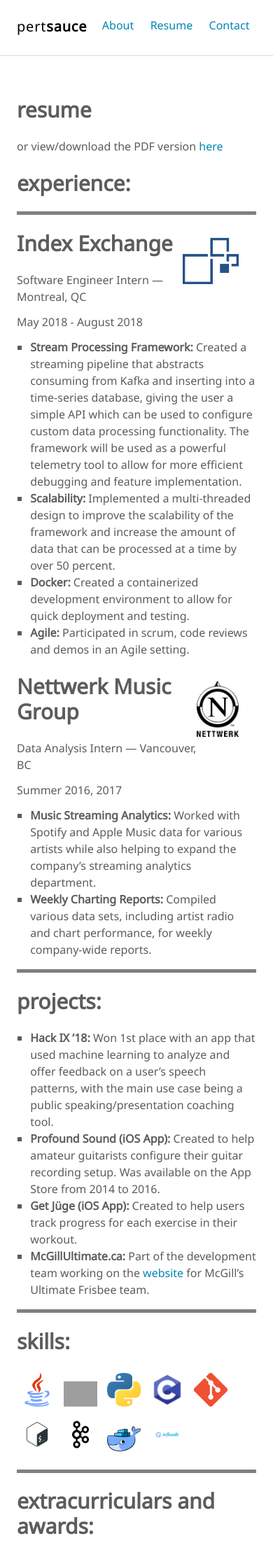
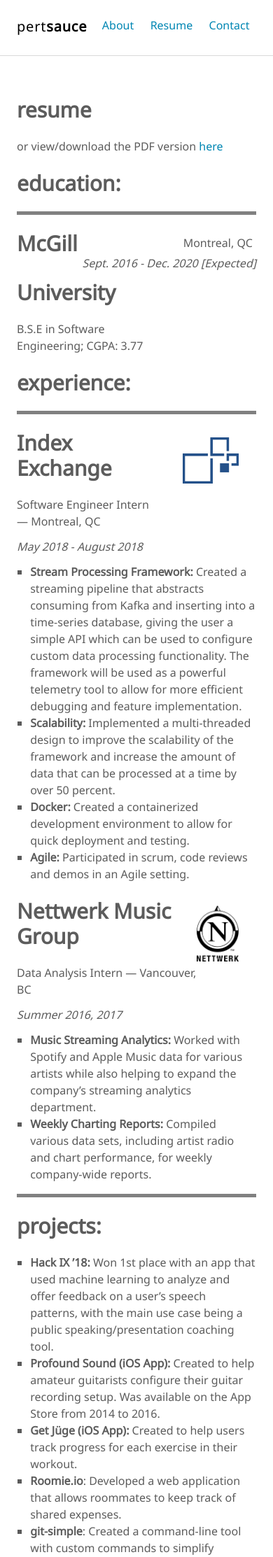
Before and after one commit to kraglalbert/kraglalbert.github.io, a Jekyll site: the page built from resume.md, in a window 390 px wide. Shown: the top 2225 px of the page at 70% size. Built offline with Jekyll 4.4.1, drawn with Linux system fonts in a browser that asks for light colours; some of the changed text lies outside the part shown; grey boxes are pictures that could not be loaded.

Commit message:
Updated Resume page

```diff
--- a/resume.md
+++ b/resume.md
@@ -8,6 +8,7 @@
 .experience-img {max-width: 80px; max-height: 80px; margin-right: 25px; margin-top: 10px;}
 .experience-img-container {float:right; text-align: center;}
 .experience-title {position: relative; float: left;}
+.education-text-container {float:right; text-align: right; word-break:break-all;}
 .h-line {border-bottom: thick solid gray;}
 .img-wrap {display: inline; position: relative;}
 .img__description {
@@ -25,54 +26,75 @@
     transition: opacity .2s, visibility .2s;
 }
 .img-wrap:hover .img__description {visibility: visible; opacity: 1;}
-.icon {max-width: 14%; margin: 5px;}
-.icon:hover { opacity: 0.7;}
-}}
+.icon {max-width: 14.4%; margin: 5px;}
+.icon:hover {opacity: 0.7;}
+@media screen and (max-width: 480px) {
+    .sidebar-title {
+        width: 200px;
+    }
+}
 </style>
 
 <div class="h-line">
     <p>or view/download the PDF version <a href="{{site.baseurl}}/Albert_Kragl_Resume.pdf" target="_blank">here</a></p>
-    <h1>experience:</h1>
+    <h1>education:</h1>
 </div>
 
-<div class="experience-item">
+<div>
+    <div class="education-text-container">
+        <p style="margin: 5px;">Montreal, QC</p>
+        <p style="font-style: italic;">Sept. 2016 - Dec. 2020 [Expected]</p>
+    </div>
+    <div class="sidebar-title">
+        <h1>McGill University</h1>
+        <p>B.S.E in Software Engineering; CGPA: 3.77</p>
+    </div>
+</div>
+
+<!-- Experience section -->
+<h1>experience:</h1>
+<div class="h-line"></div>
+
+<div>
     <div class="experience-img-container">
         <img src="{{site.baseurl}}/assets/images/ix-logo.png" class="experience-img">
     </div>
     <div class="sidebar-title">
         <h1>Index Exchange</h1>
-        <p><b>Software Engineer Intern — Montreal, QC</b></p>
-        <p><i>May 2018 - August 2018</i></p>
+        <p>Software Engineer Intern — Montreal, QC</p>
+        <p style="font-style: italic;">May 2018 - August 2018</p>
     </div>
 </div>
 
-* **Stream Processing Framework:** Created a streaming pipeline that abstracts consuming from Kafka and inserting into a time-series database, giving the user a simple API which can be used to configure custom data processing functionality. The framework will be used as a powerful telemetry tool to allow for more efficient debugging and feature implementation.
-* **Scalability:** Implemented a multi-threaded design to improve the scalability of the framework and increase the amount of data that can be processed at a time by over 50 percent.
-* **Docker:** Created a containerized development environment to allow for quick deployment and testing.
-* **Agile:** Participated in scrum, code reviews and demos in an Agile setting.
+- **Stream Processing Framework:** Created a streaming pipeline that abstracts consuming from Kafka and inserting into a time-series database, giving the user a simple API which can be used to configure custom data processing functionality. The framework will be used as a powerful telemetry tool to allow for more efficient debugging and feature implementation.
+- **Scalability:** Implemented a multi-threaded design to improve the scalability of the framework and increase the amount of data that can be processed at a time by over 50 percent.
+- **Docker:** Created a containerized development environment to allow for quick deployment and testing.
+- **Agile:** Participated in scrum, code reviews and demos in an Agile setting.
 
-<div class="experience-item">
-    <div class="experience-img-container">
+<div>
+    <span class="experience-img-container">
         <img src="{{site.baseurl}}/assets/images/nettwerk-logo.png" class="experience-img">
-    </div>
-    <div class="sidebar-title">
+    </span>
+    <span class="sidebar-title">
         <h1>Nettwerk Music Group</h1>
-        <p><b>Data Analysis Intern — Vancouver, BC</b></p>
-        <p><i>Summer 2016, 2017</i></p>
-    </div>
+        <p>Data Analysis Intern — Vancouver, BC</p>
+        <p style="font-style: italic;">Summer 2016, 2017</p>
+    </span>
 </div>
 
-* **Music Streaming Analytics:** Worked with Spotify and Apple Music data for various artists while also helping to expand the company’s streaming analytics department.
-* **Weekly Charting Reports:** Compiled various data sets, including artist radio and chart performance, for weekly company-wide reports.
+- **Music Streaming Analytics:** Worked with Spotify and Apple Music data for various artists while also helping to expand the company’s streaming analytics department.
+- **Weekly Charting Reports:** Compiled various data sets, including artist radio and chart performance, for weekly company-wide reports.
 
 <!-- Projects section -->
 <div class="h-line"></div>
 <h1>projects:</h1>
 
-* **Hack IX ’18:** Won 1st place with an app that used machine learning to analyze and offer feedback on a user’s speech patterns, with the main use case being a public speaking/presentation coaching tool.
-* **Profound Sound (iOS App):** Created to help amateur guitarists configure their guitar recording setup. Was available on the App Store from 2014 to 2016.
-* **Get J&uuml;ge (iOS App):** Created to help users track progress for each exercise in their workout.
-* **McGillUltimate.ca:** Part of the development team working on the <a href="https://mcgillultimate.ca" target="_blank">website</a> for McGill’s Ultimate Frisbee team.
+- **Hack IX ’18:** Won 1st place with an app that used machine learning to analyze and offer feedback on a user’s speech patterns, with the main use case being a public speaking/presentation coaching tool.
+- **Profound Sound (iOS App):** Created to help amateur guitarists configure their guitar recording setup. Was available on the App Store from 2014 to 2016.
+- **Get J&uuml;ge (iOS App):** Created to help users track progress for each exercise in their workout.
+- **Roomie.io**: Developed a web application that allows roommates to keep track of shared expenses.
+- **git-simple**: Created a command-line tool with custom commands to simplify common git workflows and operations.
+- **McGillUltimate.ca:** Part of the development team working on the <a href="https://mcgillultimate.ca" target="_blank">website</a> for McGill’s Ultimate Frisbee team.
 
 <!-- Skills section -->
 <div class="h-line"></div>
@@ -87,20 +109,24 @@
         <p class="img__description">Go</p>
     </div>
     <div class="img-wrap">
+        <img class="icon" src="{{site.baseurl}}/assets/images/c-prog-logo.png">
+        <p class="img__description">C</p>
+    </div>
+    <div class="img-wrap">
+        <img class="icon" src="{{site.baseurl}}/assets/images/javascript-logo.png">
+        <p class="img__description">JavaScript</p>
+    </div>
+    <div class="img-wrap">
         <img class="icon" src="{{site.baseurl}}/assets/images/python-logo.png">
         <p class="img__description">Python</p>
     </div>
     <div class="img-wrap">
-        <img class="icon" src="{{site.baseurl}}/assets/images/c-prog-logo.png">
-        <p class="img__description">C</p>
+        <img class="icon" src="{{site.baseurl}}/assets/images/bash-logo.png">
+        <p class="img__description">BASH</p>
     </div>
     <div class="img-wrap">
         <img class="icon" src="{{site.baseurl}}/assets/images/git-logo.png">
         <p class="img__description">Git</p>
-    </div>
-    <div class="img-wrap">
-        <img class="icon" src="{{site.baseurl}}/assets/images/bash-logo.png">
-        <p class="img__description">BASH</p>
     </div>
     <div class="img-wrap">
         <img class="icon" src="{{site.baseurl}}/assets/images/kafka-logo.png">
@@ -111,6 +137,14 @@
         <p class="img__description">Docker</p>
     </div>
     <div class="img-wrap">
+        <img class="icon" src="{{site.baseurl}}/assets/images/react-logo.png">
+        <p class="img__description">React.js</p>
+    </div>
+    <div class="img-wrap">
+        <img class="icon" src="{{site.baseurl}}/assets/images/node-logo.png">
+        <p class="img__description">Node.js</p>
+    </div>
+    <div class="img-wrap">
         <img class="icon" src="{{site.baseurl}}/assets/images/influxdb-logo.png">
         <p class="img__description">InfluxDB</p>
     </div>
@@ -119,7 +153,7 @@
 <div class="h-line"> </div>
 <h1>extracurriculars and awards:</h1>
 
-* **YouTube/Music:** Created a <a href="https://www.youtube.com/user/TheFenderrocker" target="_blank">YouTube channel</a> with over 20,000 subscribers and 5 million total views. Features original music and cover songs, with original songs available on all major streaming platforms.
-* **Ultimate Frisbee:** Varsity athlete and captain on the McGill Ultimate Team. Won a <a href="http://ucm.canadianultimate.com/c/2018/10/23/2018-canadian-university-ultimate-championships-open-division-recap/" target="_blank">silver medal</a> at Canadian University Nationals in 2018.
-* **Excellence in Written Communication Award:** Awarded best research paper out of 259 students in CCOM 206 (Communication in Engineering) for Winter and Summer 2017 at McGill.
-* **Schulich Leader Scholarship:** Given to 50 students in Canada going into engineering and science studies every year.
+- **YouTube/Music:** Created a <a href="https://www.youtube.com/user/TheFenderrocker" target="_blank">YouTube channel</a> with over 20,000 subscribers and 5 million total views. Features original music and cover songs, with original songs available on all major streaming platforms.
+- **Ultimate Frisbee:** Varsity athlete and captain on the McGill Ultimate Team. Won a <a href="http://ucm.canadianultimate.com/c/2018/10/23/2018-canadian-university-ultimate-championships-open-division-recap/" target="_blank">silver medal</a> at Canadian University Nationals in 2018.
+- **Excellence in Written Communication Award:** Awarded best research paper out of 259 students in CCOM 206 (Communication in Engineering) for Winter and Summer 2017 at McGill.
+- **Schulich Leader Scholarship:** Given to 50 students in Canada going into engineering and science studies every year.
```
Also changed, not shown: assets/images/javascript-logo.png (added), assets/images/node-logo.png (added), assets/images/react-logo.png (added), 9 other files.
